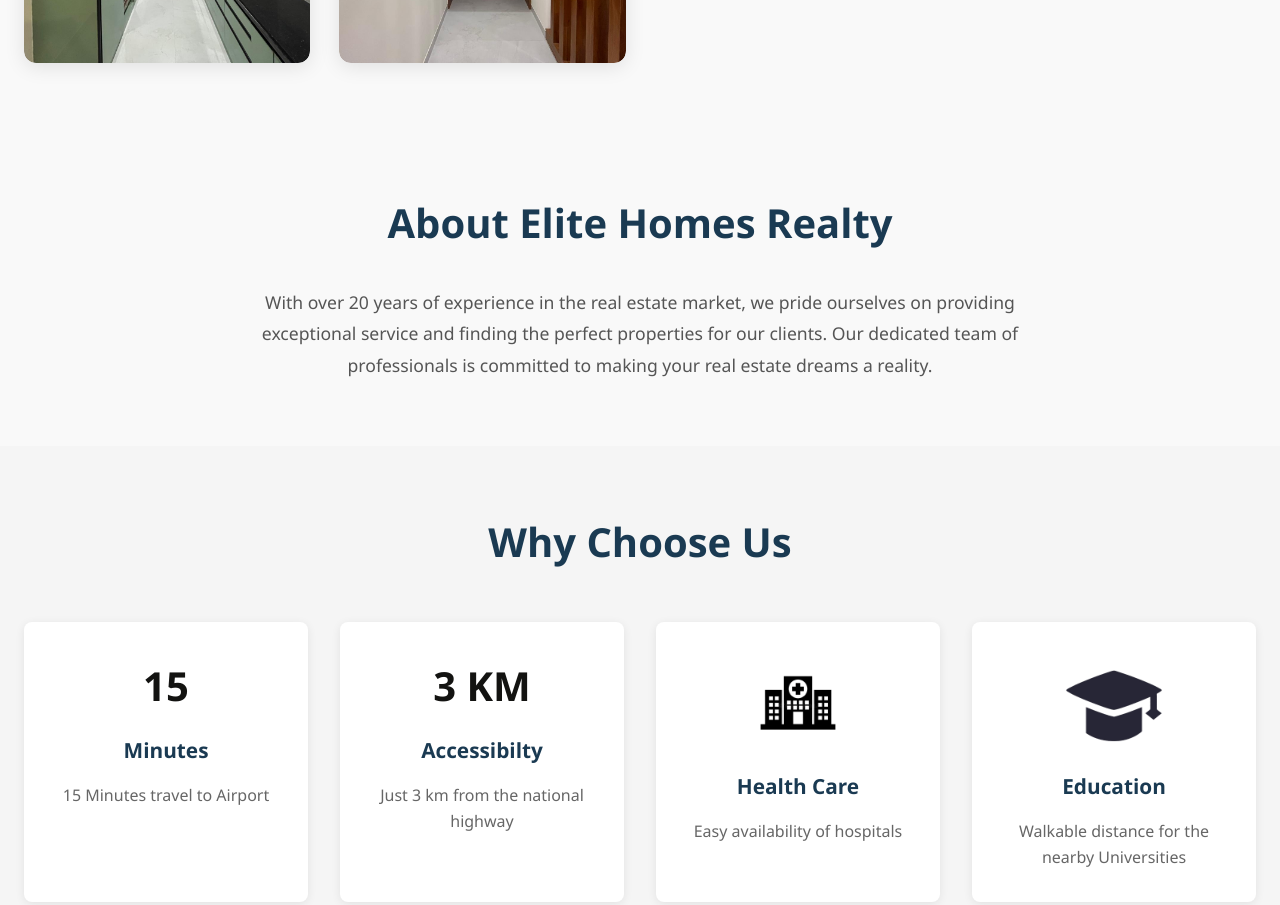
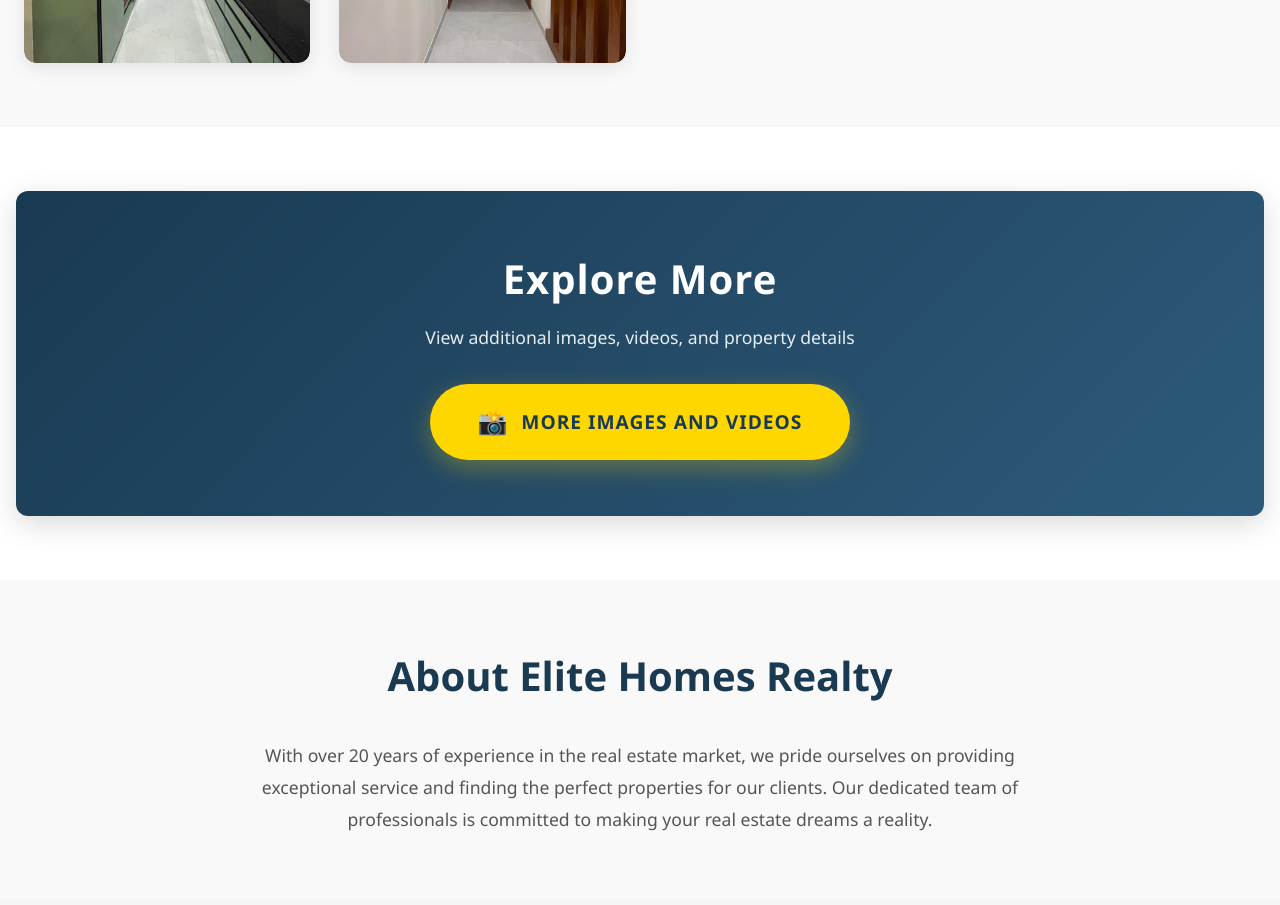
Before and after one commit to Joshuajoshu/nilavanam, a React (Vite) app: page / in a window 1280 px wide. Shown: the part 3000-3905 px from the top of the page. Built offline with nearby package versions, Linux system fonts and the light colour scheme.

Commit message:
main image test6

```diff
--- a/src/App.css
+++ b/src/App.css
@@ -539,6 +539,72 @@
   font-size: clamp(0.9rem, 2.5vw, 1rem);
 }
 
+/* ===== MEDIA SECTION ===== */
+.media-section {
+  padding: clamp(2rem, 8vw, 4rem) 1rem;
+  max-width: 1400px;
+  margin: 0 auto;
+  background-color: white;
+}
+
+.media-container {
+  text-align: center;
+  padding: clamp(2rem, 5vw, 3.5rem);
+  background: linear-gradient(135deg, #1a3a52 0%, #2d5a7b 100%);
+  border-radius: 12px;
+  box-shadow: 0 8px 30px rgba(0, 0, 0, 0.15);
+}
+
+.media-container h2 {
+  font-size: clamp(1.8rem, 5vw, 2.5rem);
+  color: white;
+  font-weight: 700;
+  margin-bottom: 0.8rem;
+  letter-spacing: 1px;
+}
+
+.media-container p {
+  font-size: clamp(0.95rem, 2.5vw, 1.1rem);
+  color: rgba(255, 255, 255, 0.9);
+  margin-bottom: 2rem;
+  font-weight: 300;
+}
+
+.media-button {
+  display: inline-flex;
+  align-items: center;
+  gap: 0.8rem;
+  background-color: #ffd700;
+  color: #1a3a52;
+  padding: clamp(1rem, 2.5vw, 1.2rem) clamp(2rem, 4vw, 3rem);
+  font-size: clamp(1rem, 2.5vw, 1.2rem);
+  border-radius: 50px;
+  text-decoration: none;
+  font-weight: 700;
+  transition: all 0.4s ease;
+  box-shadow: 0 8px 25px rgba(255, 215, 0, 0.3);
+  touch-action: manipulation;
+  min-height: 52px;
+  justify-content: center;
+  letter-spacing: 1px;
+  text-transform: uppercase;
+}
+
+.media-button:hover {
+  background-color: #ffed4e;
+  transform: translateY(-3px);
+  box-shadow: 0 12px 35px rgba(255, 215, 0, 0.5);
+  text-decoration: none;
+}
+
+.media-button:active {
+  transform: translateY(-1px);
+}
+
+.media-button span {
+  font-size: clamp(1.2rem, 3vw, 1.5rem);
+}
+
 /* ===== CONTACT SECTION ===== */
 .contact {
   padding: clamp(2rem, 8vw, 4rem) 1rem;
--- a/src/App.jsx
+++ b/src/App.jsx
@@ -151,6 +151,17 @@
         </div>
       </section>
 
+      {/* More Images and Videos Section */}
+      <section className="media-section">
+        <div className="media-container">
+          <h2>Explore More</h2>
+          <p>View additional images, videos, and property details</p>
+          <a href="https://drive.google.com/drive/folders/1GC3MDb5BMk4heyEKDNhSLPqbZ0YfrpVZ" target="_blank" rel="noopener noreferrer" className="media-button">
+            <span>📸</span> More Images and Videos
+          </a>
+        </div>
+      </section>
+
       {/* About Section */}
       <section className="about">
         <h2>About Elite Homes Realty</h2>
```
